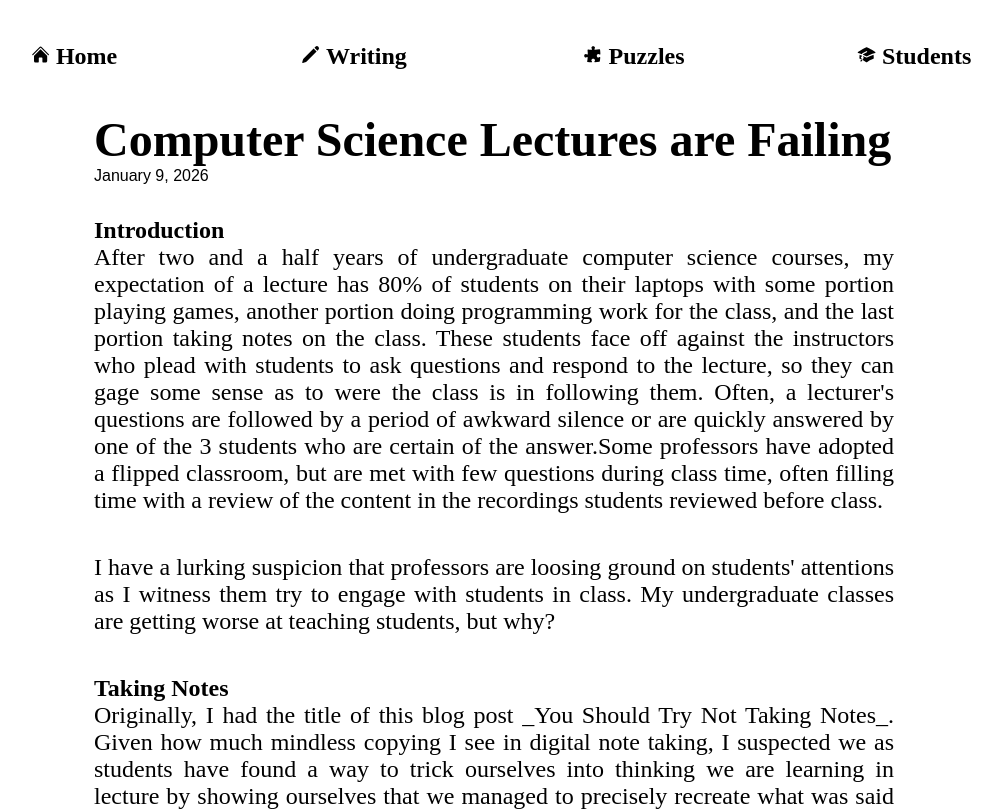
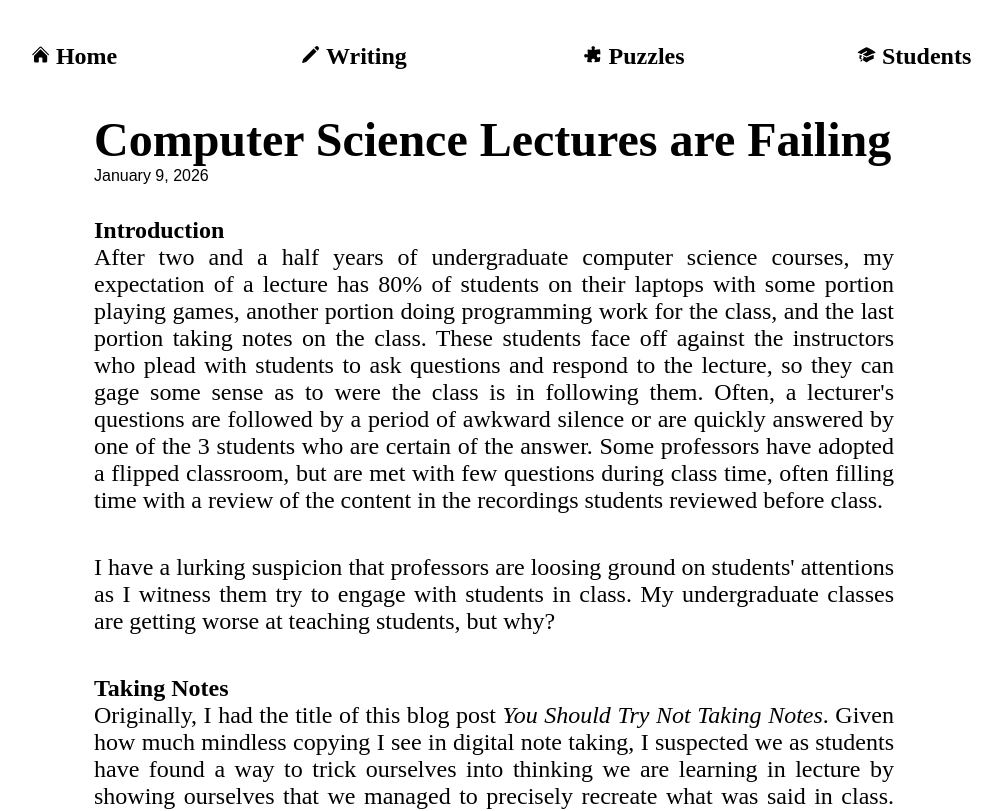
Before and after one commit to Nathan-George/nathan-george.github.io, a SvelteKit app: page /writing/computer-science-lectures-are-failing in a window 1280 px wide. Shown: the top 811 px of the page, without its empty margins (146-1148 px from the left). Built offline with nearby package versions, Linux system fonts and the light colour scheme.

Commit message:
Fixed Sumner typos

```diff
--- a/src/routes/writing/computer-science-lectures-are-failing/+page.svelte
+++ b/src/routes/writing/computer-science-lectures-are-failing/+page.svelte
@@ -9,7 +9,7 @@
 
 		<h2>Introduction</h2>
 		<p>
-After two and a half years of undergraduate computer science courses, my expectation of a lecture has 80% of students on their laptops with some portion playing games, another portion doing programming work for the class, and the last portion taking notes on the class. These students face off against the instructors who plead with students to ask questions and respond to the lecture, so they can gage some sense as to were the class is in following them. Often, a lecturer's questions are followed by a period of awkward silence or are quickly answered by one of the 3 students who are certain of the answer.Some professors have adopted a flipped classroom, but are met with few questions during class time, often filling time with a review of the content in the recordings students reviewed before class.
+After two and a half years of undergraduate computer science courses, my expectation of a lecture has 80% of students on their laptops with some portion playing games, another portion doing programming work for the class, and the last portion taking notes on the class. These students face off against the instructors who plead with students to ask questions and respond to the lecture, so they can gage some sense as to were the class is in following them. Often, a lecturer's questions are followed by a period of awkward silence or are quickly answered by one of the 3 students who are certain of the answer. Some professors have adopted a flipped classroom, but are met with few questions during class time, often filling time with a review of the content in the recordings students reviewed before class.
 		</p>
 		<p>
 I have a lurking suspicion that professors are loosing ground on students' attentions as I witness them try to engage with students in class. My undergraduate classes are getting worse at teaching students, but why?
@@ -17,7 +17,7 @@ I have a lurking suspicion that professors are loosing ground on students' atten
 
 		<h2>Taking Notes</h2>
 		<p>
-Originally, I had the title of this blog post _You Should Try Not Taking Notes_. Given how much mindless copying I see in digital note taking, I suspected we as students have found a way to trick ourselves into thinking we are learning in lecture by showing ourselves that we managed to precisely recreate what was said in class. However, after reviewing several studies on note taking in the undergraduate classroom, this stance lacks nuance. There are studies demonstrating the effectiveness of note taking in recalling information (Austin Lee Carr 2004) and improving performance on tests.
+Originally, I had the title of this blog post <i>You Should Try Not Taking Notes</i>. Given how much mindless copying I see in digital note taking, I suspected we as students have found a way to trick ourselves into thinking we are learning in lecture by showing ourselves that we managed to precisely recreate what was said in class. However, after reviewing several studies on note taking in the undergraduate classroom, this stance lacks nuance. There are studies demonstrating the effectiveness of note taking in recalling information (Austin Lee Carr 2004) and improving performance on tests.
 		</p>
 		<p>
 Researchers have posited several theories as to why note taking improves recall of lecture material. Throughout my research of these studies, the role critical thinking to filter, condense, and prioritize information in one's notes play's a central role. One theory posits note taking as a two part process of encoding, wherein a student translates invisible ideas into tangible diagrams, and external storage, in which a student can search and review once the original lecture is inaccessible (Kiewra 1985). During a lecture a student must use critical thinking to encode and instructor's slides or oral presentation for better recall to take place. As note taking techniques have improved through the broader use of technologies such as digital stylus note taking and LaTeX, students have been able to get faster at exactly copying slides eliminating the need to translate or prioritize information. In essence, we have gotten so good at taking notes we don't even need to think about them. This change has largely unaffected the role of notes as external storage, but now that is the least important role of notes as all lecture material is available in abundance online. Additionally, without thinking, we have crippled the role of notes as encoding which they do better than ever by ironically not doing at all.
@@ -50,7 +50,7 @@ Code written during a lecture should be provided beforehand to free up students
 
 		<h2>AI</h2>
 		<p>
-Maybe I will write about how AI is destroying the CS undergraduate experience, but That will be for another time as it dramatically reshapes my degree. I will leave a few points for how AI has made computer science lectures ineffective.
+Maybe I will write about how AI is destroying the CS undergraduate experience, but that will be for another time as it dramatically reshapes my degree. I will leave a few points for how AI has made computer science lectures ineffective.
 		</p>
 
 		<ul>
```
